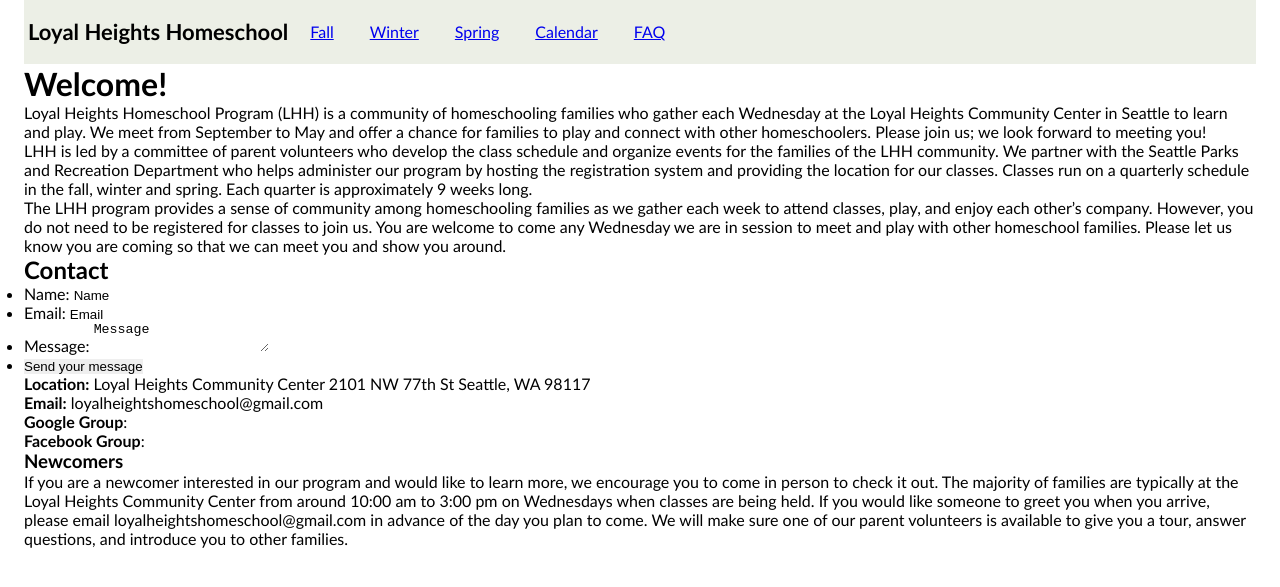
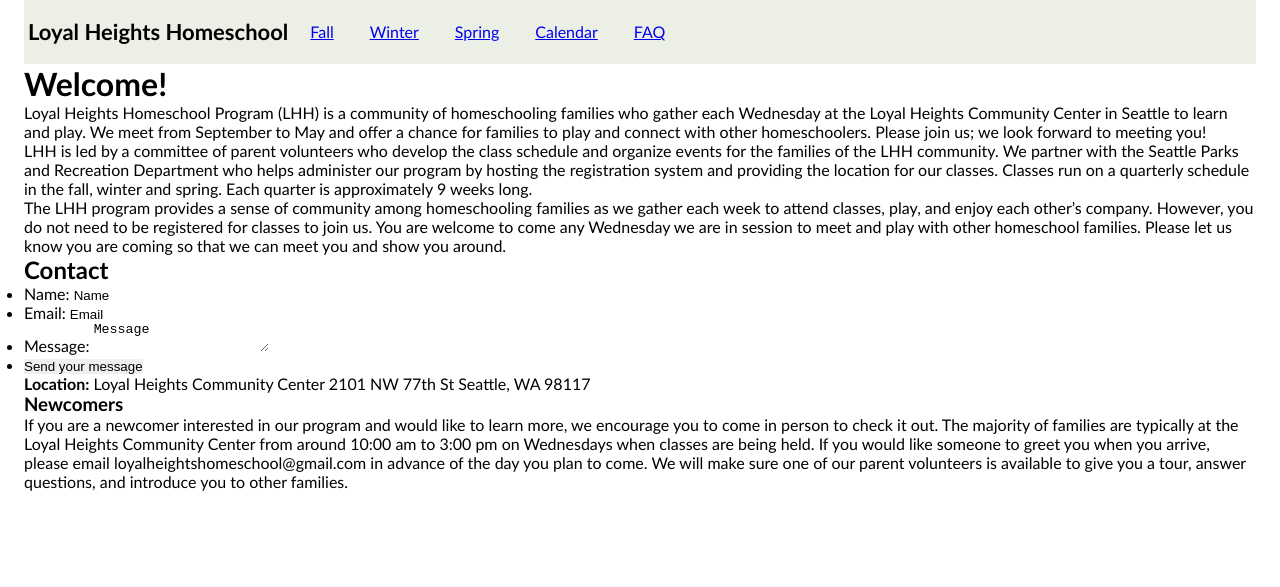
Before and after one commit to loyalheightshomeschool/loyalheightshomeschool.github.io, a Jekyll site: the page built from index.md, in a window 1280 px wide. Shown: the top 587 px of the page. Built offline with Jekyll 4.4.1, drawn with Linux system fonts in a browser that asks for light colours.

Commit message:
Update index.md

```diff
--- a/index.md
+++ b/index.md
@@ -33,12 +33,6 @@
 2101 NW 77th St
 Seattle, WA 98117
 
-**Email:** loyalheightshomeschool@gmail.com
-
-**Google Group**:
-
-**Facebook Group**:
-
 ### Newcomers
 
 If you are a newcomer interested in our program and would like to learn more, we encourage you to come in person to check it out. The majority of families are typically at the Loyal Heights Community Center from around 10:00 am to 3:00 pm on Wednesdays when classes are being held. If you would like someone to greet you when you arrive, please email loyalheightshomeschool@gmail.com in advance of the day you plan to come. We will make sure one of our parent volunteers is available to give you a tour, answer questions, and introduce you to other families.
```
